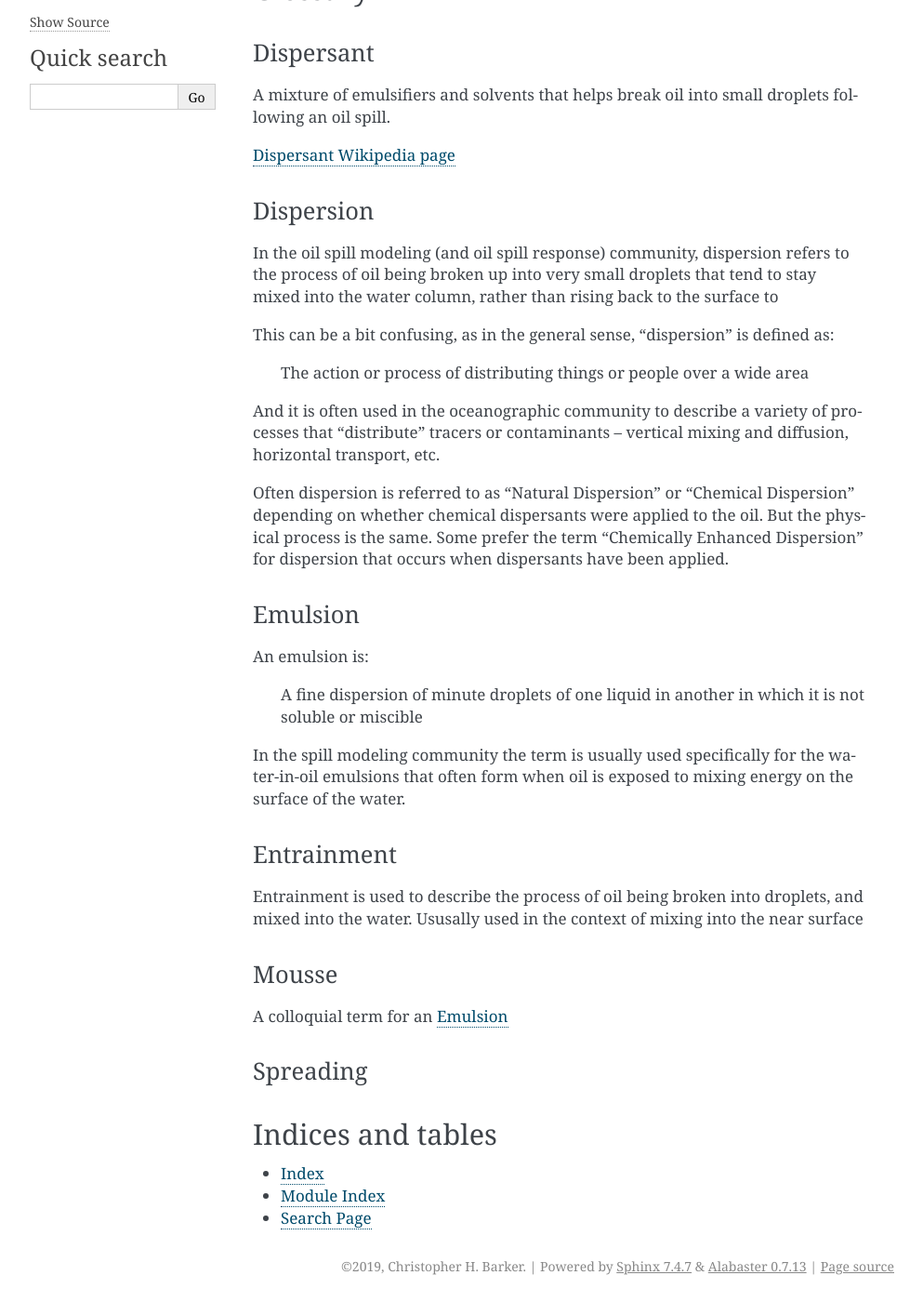
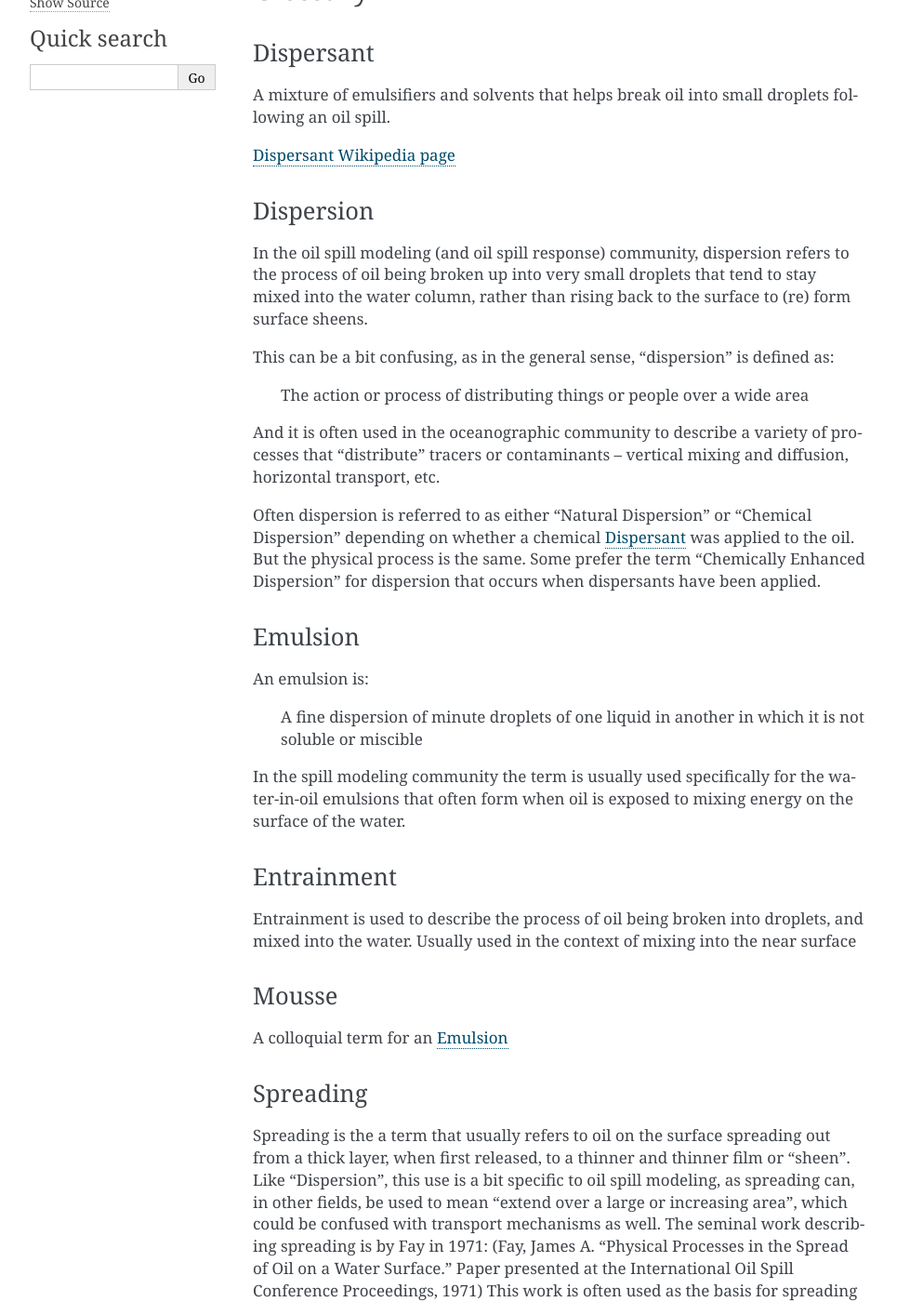
Before and after one commit to oilspillmodeling/SpillModelingGlossary, a Sphinx documentation site: the page built from source/index.rst, in a window 1280 px wide and 1400 px high, scrolled down 389 px. Shown: the whole window at 93% size, without its empty margins (148-1141 px from the left). Built offline with Sphinx 7.4.7, drawn with Linux system fonts in a browser that asks for light colours; some of the changed text lies outside the part shown.

```diff
--- a/source/conf.py
+++ b/source/conf.py
@@ -24,6 +24,8 @@ author = 'Christopher H. Barker'
 # The full version, including alpha/beta/rc tags
 release = '0.1'
 
+# need on newer(?) version of sphinx, so it wont' look for contents.rst
+master_doc = 'index'
 
 # -- General configuration ---------------------------------------------------
 
--- a/source/index.rst
+++ b/source/index.rst
@@ -3,14 +3,14 @@
    You can adapt this file completely to your liking, but it should at least
    contain the root `toctree` directive.
 
-Welcome to Oil Spill Modeling Glossary's documentation!
-#######################################################
+Welcome to the Oil Spill Modeling Glossary
+##########################################
 
 
 Introduction
 ============
 
-The oil spill modeling community has, over the years, developed particular uss for terms that are particular to oil spill modleing. Many of these terms have slightly different definitions in other fields, so it can be hwlpful to clearly define how they are used in oil spill modeling.
+The oil spill modeling community has, over the years, developed particular uses for terms that are particular to oil spill modeling. Many of these terms have slightly different definitions in other fields, so it can be helpful to clearly define how they are used in oil spill modelin
 
 Glossary
 ========
@@ -24,21 +24,19 @@ A mixture of emulsifiers and solvents that helps break oil into small droplets f
 `Dispersant Wikipedia page <https://en.wikipedia.org/wiki/Oil_dispersants>`_
 
 
-
 Dispersion
 ----------
 
-In the oil spill modeling (and oil spill response) community, dispersion refers to the process of oil being broken up into very small droplets that tend to stay mixed into the water column, rather than rising back to the surface to
+In the oil spill modeling (and oil spill response) community, dispersion refers to the process of oil being broken up into very small droplets that tend to stay mixed into the water column, rather than rising back to the surface to (re) form surface sheens.
 
 
-This can be a bit confusing, as in the general sense,
-"dispersion" is defined as:
+This can be a bit confusing, as in the general sense, "dispersion" is defined as:
 
    The action or process of distributing things or people over a wide area
 
 And it is often used in the oceanographic community to describe a variety of processes that "distribute" tracers or contaminants -- vertical mixing and diffusion, horizontal transport, etc.
 
-Often dispersion is referred to as "Natural Dispersion" or "Chemical Dispersion" depending on whether chemical dispersants were applied to the oil. But the physical process is the same. Some prefer the term "Chemically Enhanced Dispersion" for dispersion that occurs when dispersants have been applied.
+Often dispersion is referred to as either "Natural Dispersion" or "Chemical Dispersion" depending on whether a chemical :ref:`Dispersant` was applied to the oil. But the physical process is the same. Some prefer the term "Chemically Enhanced Dispersion" for dispersion that occurs when dispersants have been applied.
 
 
 Emulsion
@@ -56,7 +54,7 @@ In the spill modeling community the term is usually used specifically for the wa
 Entrainment
 -----------
 
-Entrainment is used to describe the process of oil being broken into droplets, and mixed into the water. Ususally used in the context of mixing into the near surface
+Entrainment is used to describe the process of oil being broken into droplets, and mixed into the water. Usually used in the context of mixing into the near surface
 
 
 Mousse
@@ -68,8 +66,7 @@ A colloquial term for an :ref:`emulsion`
 Spreading
 ---------
 
-
-
+Spreading is the a term that usually refers to oil on the surface spreading out from a thick layer, when first released, to a thinner and thinner film or "sheen". Like "Dispersion", this use is a bit specific to oil spill modeling, as spreading can, in other fields, be used to mean "extend over a large or increasing area", which could be confused with transport mechanisms as well. The seminal work describing spreading is by Fay in 1971: (Fay, James A. "Physical Processes in the Spread of Oil on a Water Surface." Paper presented at the International Oil Spill Conference Proceedings, 1971) This work is often used as the basis for spreading algorithms still in use today.
 
 
 
@@ -81,11 +78,12 @@ Spreading
 
 
 
+.. Indices and tables
+.. ==================
 
+.. * :ref:`genindex`
 
-Indices and tables
-==================
+Search this Glossary
+====================
 
-* :ref:`genindex`
-* :ref:`modindex`
 * :ref:`search`
```
Also changed, not shown: README.md (deleted, +0 -13 lines), README.rst (added, +25 -0 lines).
